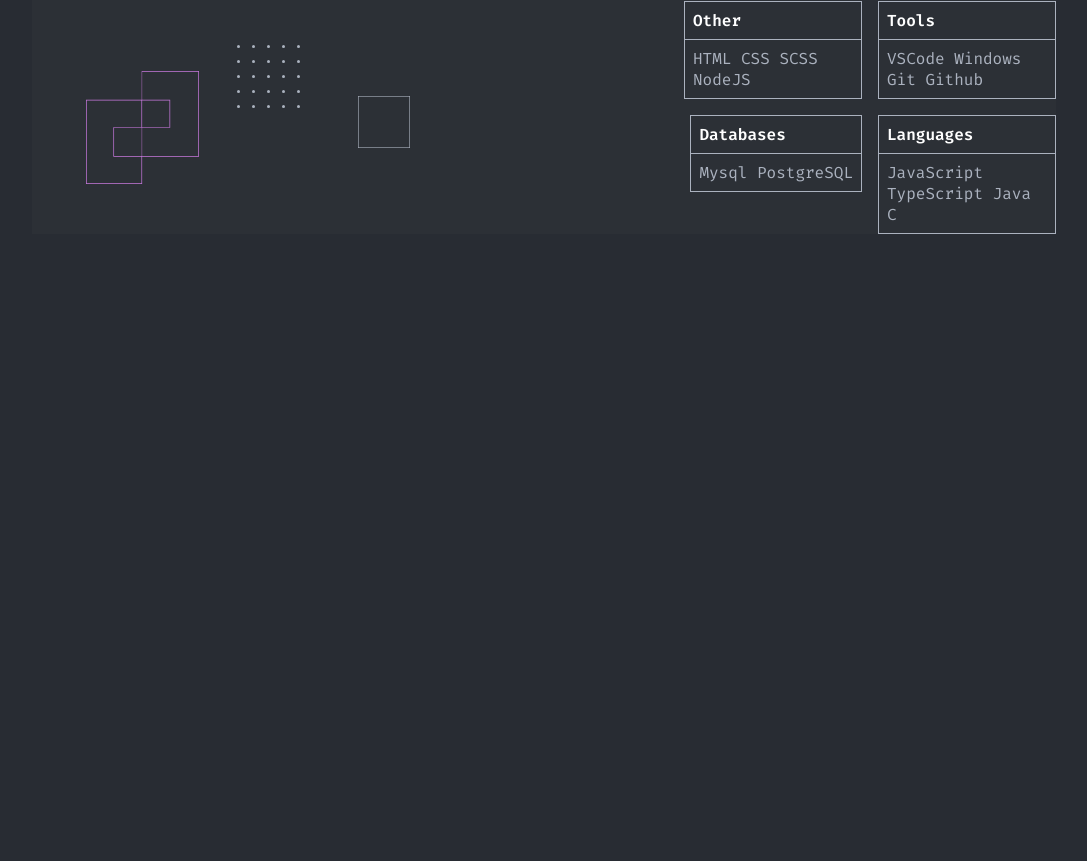
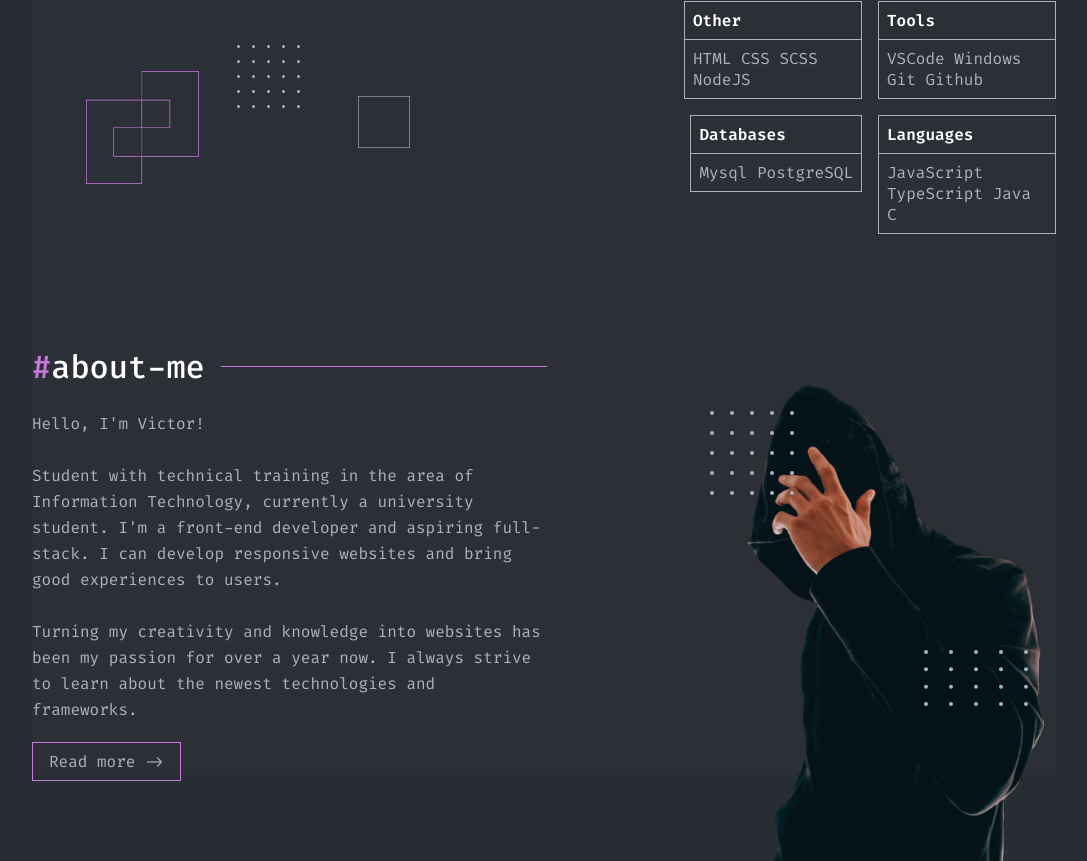
Before and after one commit to VictorCR18/Portfolio-Victor, a React (Vite) app: page / in a window 1280 px wide. Shown: the part 1675-2536 px from the top of the page, without its empty margins (96-1183 px from the left). Before the commit the page ends 1909 px from the top, so only its background shows below. Built offline with nearby package versions, Linux system fonts and the light colour scheme.

Commit message:
Iniciando o componente sobre mim

```diff
--- /dev/null
+++ b/src/components/AboutMe/index.tsx
@@ -0,0 +1,44 @@
+import { Titles } from "../Titles";
+
+import "./styles.css";
+
+import Person from "../../assets/Person.png";
+import Dots from "../../assets/Dots.svg";
+import Dots2 from "../../assets/Dots2.svg";
+
+export function AboutMe() {
+  return (
+    <div className="main-aboutme">
+      <div className="title-aboutme">
+        <Titles symbol="#" title="about-me" />
+        <div className="bar-aboutme"></div>
+      </div>
+      <div className="content-aboutme">
+        <div className="text-aboutme">
+          <label>
+            Hello, I'm Victor!
+            <br />
+            <br />
+            Student with technical training in the area of Information
+            Technology, currently a university student. I'm a front-end
+            developer and aspiring full-stack. I can develop responsive websites
+            and bring good experiences to users.
+            <br />
+            <br />
+            Turning my creativity and knowledge into websites has been my
+            passion for over a year now. I always strive to learn about the
+            newest technologies and frameworks.
+            <br />
+            <br />
+          </label>
+          <a className="button-aboutme">Read more -&gt;</a>
+        </div>
+        <div className="picture-aboutme">
+          <img className="person" src={Person} />
+          <img className="dots-aboutme" src={Dots} />
+          <img className="dots2-aboutme" src={Dots2} />
+        </div>
+      </div>
+    </div>
+  );
+}
--- /dev/null
+++ b/src/components/AboutMe/styles.css
@@ -0,0 +1,60 @@
+.main-aboutme {
+  display: flex;
+  flex-direction: column;
+  gap: 23px;
+}
+
+.title-aboutme {
+  display: flex;
+  align-items: center;
+  gap: 16px;
+}
+
+.bar-aboutme {
+  width: 100%;
+  max-width: 326px;
+  height: 1px;
+  background: #c778dd;
+  flex-grow: 1;
+}
+
+.content-aboutme {
+  display: flex;
+  flex-direction: row;
+  justify-content: space-between;
+  position: relative;
+}
+
+.text-aboutme {
+  width: 100%;
+  max-width: 515px;
+  line-height: 26px;
+}
+
+.button-aboutme {
+  width: 148px;
+  height: 37px;
+  border: 1px solid #c778dd;
+  padding: 8px 16px;
+  gap: 10px;
+}
+
+.person {
+  position: absolute;
+  left: 677px;
+  top: -57px;
+  width: 339px;
+  height: 507px;
+}
+
+.dots-aboutme {
+  position: absolute;
+  left: 678px;
+  top: auto;
+}
+
+.dots2-aboutme {
+  position: absolute;
+  left: 892px;
+  top: 239px;
+}
--- a/src/components/Skills/index.tsx
+++ b/src/components/Skills/index.tsx
@@ -13,7 +13,7 @@ export function Skills() {
     <div className="main-skills">
       <div className="titles-skills">
         <Titles symbol="#" title="skills" />
-        <img src={Line} />
+        <div className="bar-skills"/>
       </div>
       <div className="content-skills">
         <div className="box-pictures">
--- a/src/components/Skills/styles.css
+++ b/src/components/Skills/styles.css
@@ -1,10 +1,20 @@
 .main-skills {
   position: relative;
+  margin-bottom: 112px;
 }
 
 .titles-skills {
   display: flex;
+  align-items: center;
   gap: 16px;
+}
+
+.bar-skills {
+  width: 100%;
+  max-width: 229px;
+  height: 1px;
+  background: #c778dd;
+  flex-grow: 1;
 }
 
 .box-pictures {
--- a/src/pages/Home/index.tsx
+++ b/src/pages/Home/index.tsx
@@ -1,3 +1,4 @@
+import { AboutMe } from "../../components/AboutMe";
 import { Header } from "../../components/Header";
 import { Presentation } from "../../components/Presentation";
 import { Projects } from "../../components/Projects";
@@ -13,6 +14,7 @@ export function Home() {
         <Presentation />
         <Projects />
         <Skills />
+        <AboutMe />
       </div>
     </div>
   );
```
Also changed, not shown: src/assets/Dots2.svg (added), src/assets/Person.png (added).
